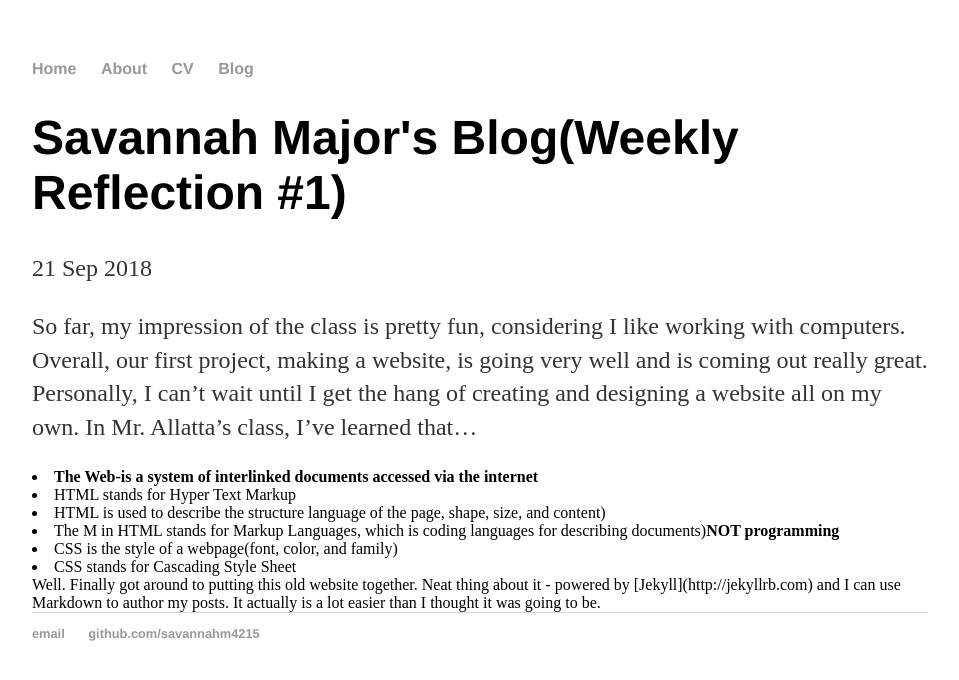
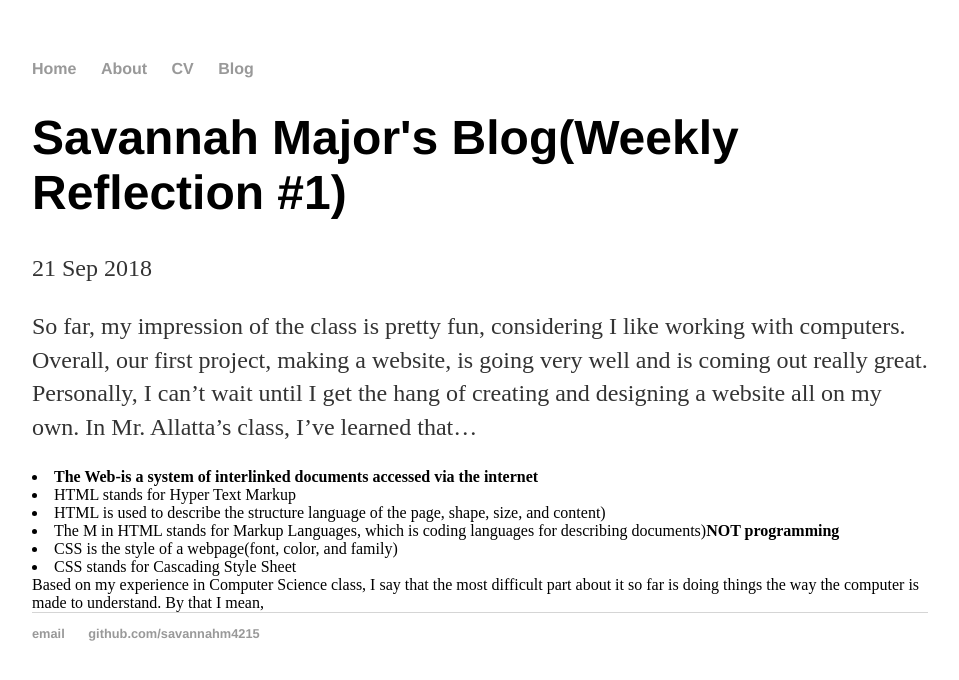
Before and after one commit to savannahm4215/savannahm4215.github.io, a Jekyll site: the page built from _posts/2018-09-21-weekly-reflection-01.md, in a window 1280 px wide. Shown: the top 680 px of the page, without its empty margins (160-1119 px from the left). Built offline with Jekyll 4.4.1, drawn with Linux system fonts in a browser that asks for light colours.

Commit message:
Update 2018-09-21-weekly-reflection-01.md

```diff
--- a/_posts/2018-09-21-weekly-reflection-01.md
+++ b/_posts/2018-09-21-weekly-reflection-01.md
@@ -13,4 +13,5 @@ So far, my impression of the class is pretty fun, considering I like working wit
 <li>CSS is the style of a webpage(font, color, and family)</li>
 <li>CSS stands for Cascading Style Sheet</li>
 
-Well. Finally got around to putting this old website together. Neat thing about it - powered by [Jekyll](http://jekyllrb.com) and I can use Markdown to author my posts. It actually is a lot easier than I thought it was going to be.
+
+Based on my experience in Computer Science class, I say that the most difficult part about it so far is doing things the way the computer is made to understand. By that I mean,
```
